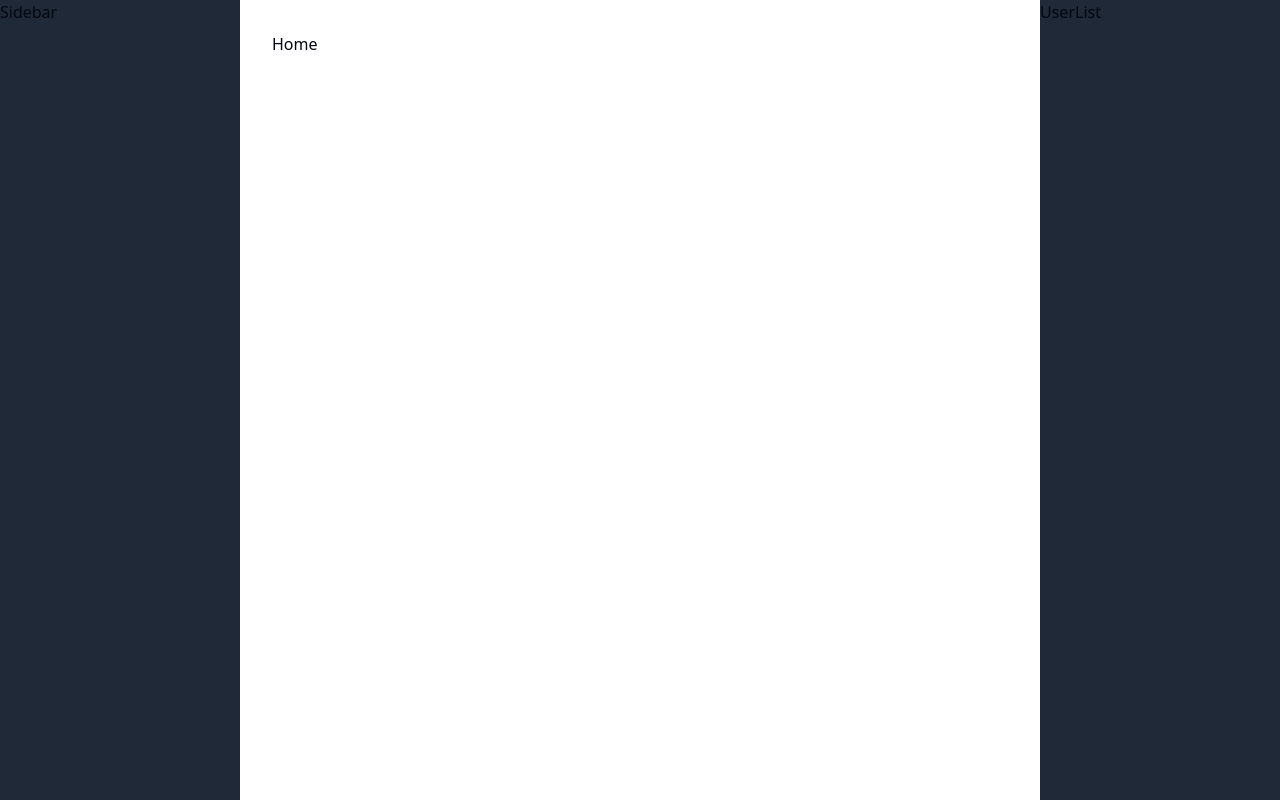
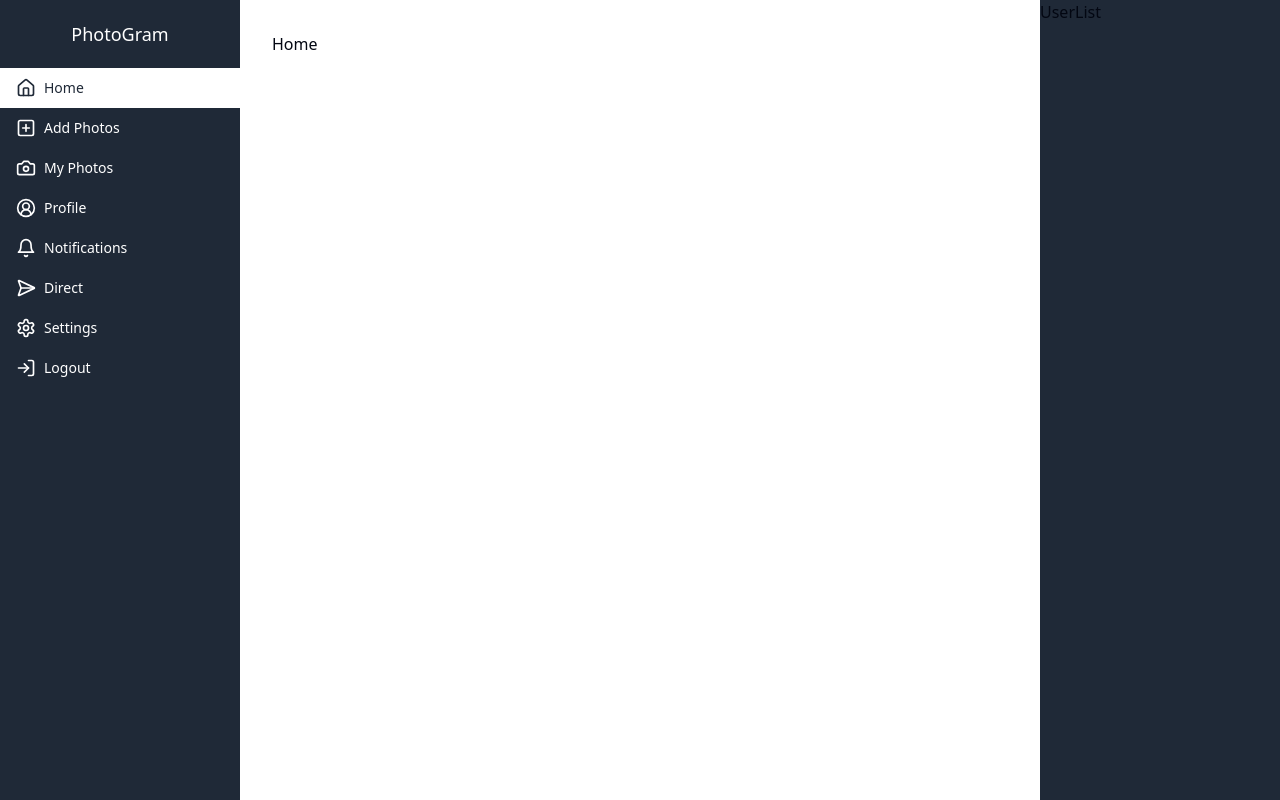
Before and after one commit to ValeraKaktotak/PhotoGram_React_TS, a React (Vite) app: page / in a window 1280 px wide. Built offline with nearby package versions, Linux system fonts and the light colour scheme; no server answers; sample sign-in values are in the browser's storage.

Commit message:
done Sidebar design

```diff
--- a/src/components/layout/index.tsx
+++ b/src/components/layout/index.tsx
@@ -1,4 +1,7 @@
 import type { FC } from 'react'
+
+//Constants
+import { navItems } from '@/constants/mockData'
 
 //Components
 import Sidebar from '@/components/sidebar'
@@ -12,7 +15,7 @@ const Layout: FC<ILayout> = ({ children }) => {
   return (
     <div className='flex bg-white'>
       <div className='fixed left-0 top-0 z-40 flex h-screen gap-x-4 bg-gray-800 lg:w-60'>
-        <Sidebar />
+        <Sidebar items={navItems} />
       </div>
       <div className='ml-36 flex-1 p-8 lg:mx-60'>{children}</div>
       <div className='fixed right-0 top-0 z-40 hidden h-screen bg-gray-800 lg:flex lg:w-60'>
--- a/src/components/sidebar/index.tsx
+++ b/src/components/sidebar/index.tsx
@@ -1,8 +1,65 @@
+import { LogIn } from 'lucide-react'
 import type { FC } from 'react'
+import { Link, useLocation } from 'react-router-dom'
 
-interface ISidebar {}
+//Utils
+import { cn } from '@/lib/utils'
+import { firebaseAuthRequests } from '@/utils/firebase/requests/firebaseAuthRequests'
 
-const Sidebar: FC<ISidebar> = ({}) => {
-  return <div>Sidebar</div>
+//Components
+import { buttonVariants } from '../ui/button'
+
+interface ISidebar {
+  items: NavItem[]
+}
+
+const Sidebar: FC<ISidebar> = ({ items }) => {
+  const { pathname } = useLocation()
+
+  return (
+    <nav className='relative flex h-screen w-full max-w-sm flex-col'>
+      <div className='m-5 flex justify-center'>
+        <div className='text-lg text-white'>PhotoGram</div>
+      </div>
+      {items.map((item, i) => (
+        <div
+          key={i}
+          className={cn(
+            buttonVariants({ variant: 'link' }),
+            'hover: flex justify-start rounded-none text-white transition hover:no-underline',
+            pathname === item.link
+              ? 'bg-white text-gray-800'
+              : 'hover:bg-slate-900 hover:text-secondary'
+          )}
+        >
+          <Link to={item.link} className='flex flex-1'>
+            <span>{item.icon({ className: 'w-5 h-5 mr-2' })}</span>
+            <span>{item.name}</span>
+          </Link>
+        </div>
+      ))}
+
+      <div
+        className={cn(
+          buttonVariants({ variant: 'link' }),
+          'hover: flex justify-start rounded-none text-white transition hover:no-underline',
+          pathname === '/login'
+            ? 'bg-white text-gray-800'
+            : 'hover:bg-slate-900 hover:text-secondary'
+        )}
+      >
+        <Link
+          to='/login'
+          className='flex flex-1'
+          onClick={firebaseAuthRequests.logOut}
+        >
+          <span>
+            <LogIn className='mr-2 h-5 w-5' />
+          </span>
+          <span>Logout</span>
+        </Link>
+      </div>
+    </nav>
+  )
 }
 export default Sidebar
--- /dev/null
+++ b/src/constants/mockData.tsx
@@ -0,0 +1,47 @@
+import {
+  Bell,
+  Camera,
+  CircleUserRound,
+  House,
+  SendHorizontal,
+  Settings,
+  SquarePlus
+} from 'lucide-react'
+
+export const navItems: NavItem[] = [
+  {
+    name: 'Home',
+    link: '/',
+    icon: (props) => <House {...props} />
+  },
+  {
+    name: 'Add Photos',
+    link: '/post',
+    icon: (props) => <SquarePlus {...props} />
+  },
+  {
+    name: 'My Photos',
+    link: '/myphotos',
+    icon: (props) => <Camera {...props} />
+  },
+  {
+    name: 'Profile',
+    link: '/profile',
+    icon: (props) => <CircleUserRound {...props} />
+  },
+  {
+    name: 'Notifications',
+    link: '#',
+    icon: (props) => <Bell {...props} />
+  },
+  {
+    name: 'Direct',
+    link: '#',
+    icon: (props) => <SendHorizontal {...props} />
+  },
+  {
+    name: 'Settings',
+    link: '#',
+    icon: (props) => <Settings {...props} />
+  }
+]
--- a/src/pages/login/index.tsx
+++ b/src/pages/login/index.tsx
@@ -2,7 +2,7 @@ import { useState, type FC } from 'react'
 import { Link, useNavigate } from 'react-router-dom'
 
 //Utils
-import { useFirebaseAuthHooks } from '@/utils/firebase/requests/useFirebaseAuthHooks'
+import { firebaseAuthRequests } from '@/utils/firebase/requests/firebaseAuthRequests'
 
 //Assets
 import image1 from '@/assets/images/image1.jpg'
@@ -37,7 +37,7 @@ const Login: FC = () => {
   const handleSubmit = async (e: React.FormEvent<HTMLFormElement>) => {
     e.preventDefault()
     try {
-      useFirebaseAuthHooks.logIn(userInfo.email, userInfo.password)
+      firebaseAuthRequests.logIn(userInfo.email, userInfo.password)
       navigate('/')
     } catch (error) {
       console.log(error)
@@ -47,7 +47,7 @@ const Login: FC = () => {
   const handleGoogleSignIn = async (e: React.SyntheticEvent<HTMLElement>) => {
     e.preventDefault()
     try {
-      await useFirebaseAuthHooks.googleSignIn()
+      await firebaseAuthRequests.googleSignIn()
       navigate('/')
     } catch (error) {
       console.log(error)
@@ -57,7 +57,7 @@ const Login: FC = () => {
   const handleGithubSignIn = async (e: React.SyntheticEvent<HTMLElement>) => {
     e.preventDefault()
     try {
-      await useFirebaseAuthHooks.githubSignIn()
+      await firebaseAuthRequests.githubSignIn()
       navigate('/')
     } catch (error) {
       console.log(error)
--- a/src/pages/signup/index.tsx
+++ b/src/pages/signup/index.tsx
@@ -2,7 +2,7 @@ import { useState, type FC } from 'react'
 import { Link, useNavigate } from 'react-router-dom'
 
 //Utils
-import { useFirebaseAuthHooks } from '@/utils/firebase/requests/useFirebaseAuthHooks'
+import { firebaseAuthRequests } from '@/utils/firebase/requests/firebaseAuthRequests'
 
 //Assets
 import image1 from '@/assets/images/image1.jpg'
@@ -38,7 +38,7 @@ const SignUp: FC = () => {
   const handleSubmit = async (e: React.FormEvent<HTMLFormElement>) => {
     e.preventDefault()
     try {
-      useFirebaseAuthHooks.signUp(userInfo.email, userInfo.password)
+      firebaseAuthRequests.signUp(userInfo.email, userInfo.password)
       navigate('/')
     } catch (error) {
       console.log(error)
@@ -47,7 +47,7 @@ const SignUp: FC = () => {
   const handleGoogleSignIn = async (e: React.SyntheticEvent<HTMLElement>) => {
     e.preventDefault()
     try {
-      await useFirebaseAuthHooks.googleSignIn()
+      await firebaseAuthRequests.googleSignIn()
       navigate('/')
     } catch (error) {
       console.log(error)
@@ -57,7 +57,7 @@ const SignUp: FC = () => {
   const handleGithubSignIn = async (e: React.SyntheticEvent<HTMLElement>) => {
     e.preventDefault()
     try {
-      await useFirebaseAuthHooks.githubSignIn()
+      await firebaseAuthRequests.githubSignIn()
       navigate('/')
     } catch (error) {
       console.log(error)
--- a/src/types/index.d.ts
+++ b/src/types/index.d.ts
@@ -7,3 +7,8 @@ interface UserLogIn {
   email: string
   password: string
 }
+interface NavItem {
+  name: string
+  link: string
+  icon: (props?: React.SVGProps<SVGSVGElement>) => JSX.Element
+}
--- a/src/utils/firebase/requests/useFirebaseAuthHooks.ts
+++ b/src/utils/firebase/requests/firebaseAuthRequests.ts
@@ -9,7 +9,7 @@ import {
   UserCredential
 } from 'firebase/auth'
 
-export const useFirebaseAuthHooks = {
+export const firebaseAuthRequests = {
   logIn: (email: string, password: string): Promise<UserCredential> => {
     return signInWithEmailAndPassword(auth, email, password)
   },
```
